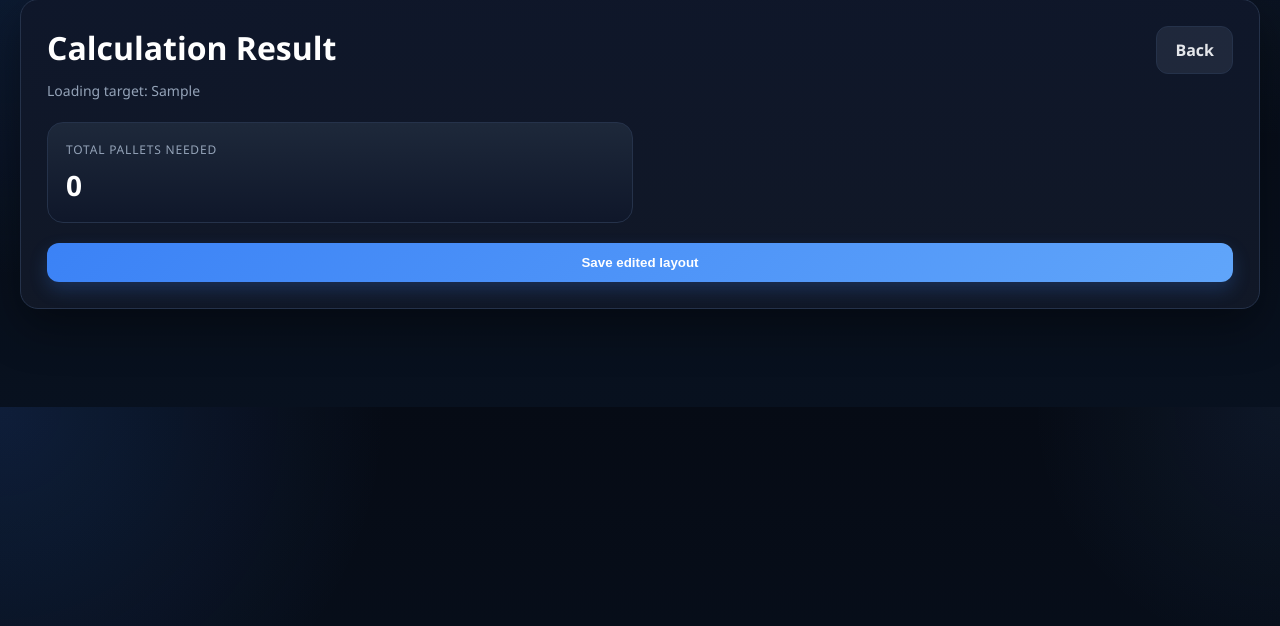
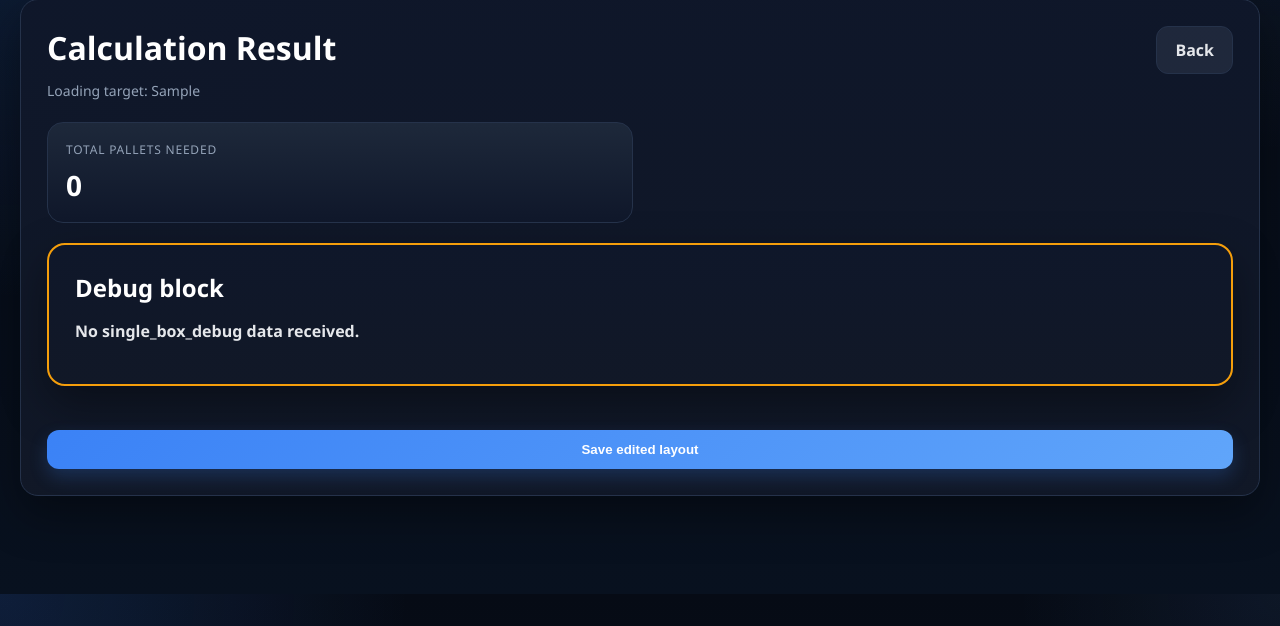
Before and after one commit to zilvis565-dev/box-layout-planner, a Flask app: page /calculate-plan/1 in a window 1280 px wide. Shown: the part 109-735 px from the top of the page. Run offline with Flask 3, Linux system fonts and the light colour scheme; data comes from the database, SQL or seed files in the repository; tables that the repository leaves empty hold one stand-in row (values such as "Sample post").

Commit message:
Update calculation_result.html

```diff
--- a/templates/calculation_result.html
+++ b/templates/calculation_result.html
@@ -21,9 +21,9 @@
         </div>
     </div>
 
-    {% if single_box_debug %}
-    <div class="card" style="margin-top:20px;">
-        <h2>Single box debug</h2>
+    <div class="card" style="margin-top:20px; border:2px solid #f59e0b;">
+        <h2>Debug block</h2>
+        {% if single_box_debug %}
         <table>
             <tr>
                 <th>Selected pallet</th>
@@ -66,8 +66,10 @@
                 <td>{{ single_box_debug.per_pallet }}</td>
             </tr>
         </table>
+        {% else %}
+        <p><strong>No single_box_debug data received.</strong></p>
+        {% endif %}
     </div>
-    {% endif %}
 
     <form method="post" action="{{ url_for('update_layout', plan_id=plan_id) }}">
         {% for pallet in pallet_summaries %}
```
